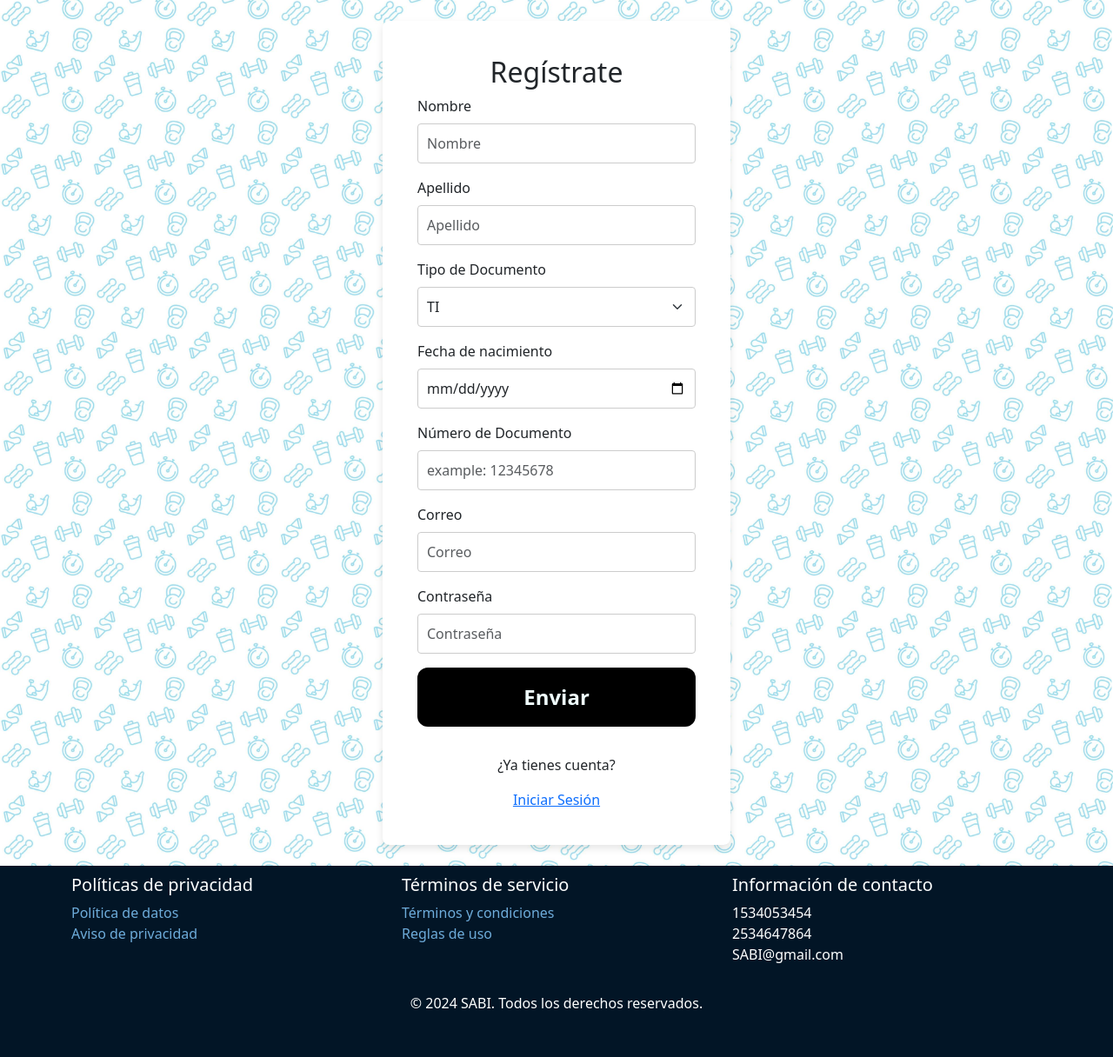
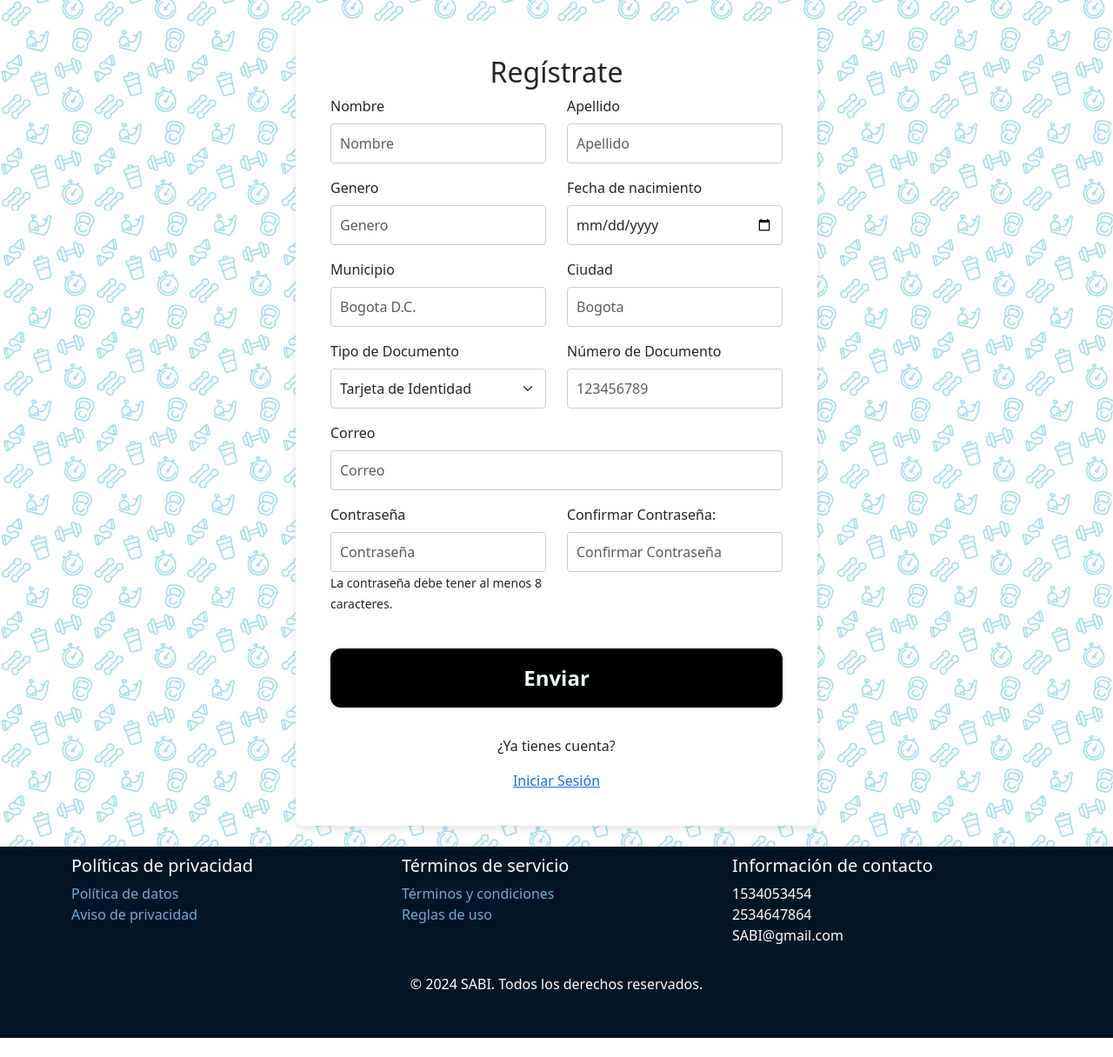
Before and after one commit to ESPLINDER/SABI, a PHP site: page /RegistrarUsuario.php in a window 1280 px wide. Shown: the part 76-1292 px from the top of the page at 87% size. After the commit the page ends 1270 px from the top, so only its background shows below. Run offline with PHP 8.4, Linux system fonts and the light colour scheme.

Commit message:
Docs: validacion de inicio sesion
se agrego sistema para validar inicio de sesiones y registros

```diff
--- a/GAES_5/PaginaWeb/Controlador/registro.php
+++ b/GAES_5/PaginaWeb/Controlador/registro.php
@@ -1,26 +1,40 @@
 <?php
-    include('conexion.php');
+session_start();
+include('conexion.php');
 
-    if(isset($_GET['registroUsuario'])){
-        if(strlen($_GET['nombre']) >= 1 &&
-        strlen($_GET['apellido']) >= 1 &&
-        strlen($_GET['tipoDocumneto']) >= 1 &&
-        strlen($_GET['fechaNacimiento']) >= 1 &&
-        strlen($_GET['idDocumento']) >= 1 &&
-        strlen($_GET['email']) >= 1 &&
-        strlen($_GET['password']) >= 1){
-            $nombre = $_GET['nombre'];
-            $apellido = $_GET['apellido'];
-            $tipoDocumneto = $_GET['tipoDocumneto'];
-            $fechaNacimiento = $_GET['fechaNacimiento'];
-            $idDocumento = $_GET['idDocumento'];
-            $email = $_GET['email'];
-            $password = $_GET['password'];
+function calcularEdad($fechaNacimiento)
+{
+    $fechaNacimiento = new DateTime($fechaNacimiento);
+    $hoy = new DateTime();
+    $edad = $hoy->diff($fechaNacimiento);
+    return $edad->y;
+}
 
-            $Insertar = "INSERT INTO `usuario`(`emaUsuario`, `nacUsuario`, `pasUsuario`, `tipDocumento`, `docUsuario`)
-            VALUES ('$email','$fechaNacimiento','$password','$tipoDocumneto','$idDocumento')";
+$registroExitoso = false;
 
-            $resultado = mysqli_query($conexion,$registrar);
-        }
+if (isset($_POST['registroUsuario'])) {
+
+    $tipoDocumento = $_POST['tipoDocumento'];
+    $fechaNacimiento = $_POST['fechaNacimiento'];
+    $edad = calcularEdad($fechaNacimiento);
+    $idDocumento = $_POST['idDocumento'];
+    $genero = $_POST['genero'];
+    $ciudad = $_POST['ciudad'];
+    $municipio = $_POST['municipio'];
+    $email = $_POST['email'];
+    $password = $_POST['password'];
+
+    $sql = "INSERT INTO usuario(emaUsuario, nacUsuario, edadUsuario,  pasUsuario, genUsuario, tipDocumento, docUsuario, ciuUsuario, municipioUsuario)
+            VALUES ('$email','$fechaNacimiento', '$edad', '$password', '$genero', '$tipoDocumento','$idDocumento', '$ciudad', '$municipio')";
+
+    $resultado = mysqli_query($conexion, $sql);
+    if ($resultado) {
+        $registroExitoso = true;
+        $_SESSION['nombre'] = $nomUsuario;
+        $_SESSION['idUsuario'] = $idUsuario;
+        $_SESSION['email'] = $email;
+        header("Location: CodigoVerificacion.php");
+        exit();
     }
+}
 ?>
--- a/GAES_5/PaginaWeb/Vista/Cliente/FormularioCalificaciones.php
+++ b/GAES_5/PaginaWeb/Vista/Cliente/FormularioCalificaciones.php
@@ -4,7 +4,7 @@
     <meta charset="UTF-8">
     <meta name="viewport" content="width=device-width, initial-scale=1.0">
     <title>Formulario Evaluación de Rutinas</title>
-    <link rel="stylesheet" href="bootstrap/css/bootstrap.min.css">
+    <link rel="stylesheet" href="../bootstrap/css/bootstrap.min.css">
     <style>
         body {
             background-color: #E2E2B6;
@@ -223,7 +223,7 @@
             </div>
         </form>
     </div>
-    <script src="bootstrap/js/bootstrap.bundle.min.js"></script>
+    <script src="../bootstrap/js/bootstrap.bundle.min.js"></script>
     <script>
         document.getElementById('fitnessForm').addEventListener('submit', function(event) {
      event.preventDefault();
--- a/GAES_5/PaginaWeb/Vista/Cliente/FormularioDiagnostico.php
+++ b/GAES_5/PaginaWeb/Vista/Cliente/FormularioDiagnostico.php
@@ -4,7 +4,7 @@
     <meta charset="UTF-8">
     <meta name="viewport" content="width=device-width, initial-scale=1.0">
     <title>Cuestionario de Fitness</title>
-    <link rel="stylesheet" href="bootstrap/css/bootstrap.min.css">
+    <link rel="stylesheet" href="../bootstrap/css/bootstrap.min.css">
     <style>
         body {
             background-color: #E2E2B6;
@@ -250,7 +250,7 @@
         </form>
     </div>
 
-    <script src="bootstrap/js/bootstrap.bundle.min.js"></script>
+    <script src="../bootstrap/js/bootstrap.bundle.min.js"></script>
     <script src="https://cdn.jsdelivr.net/npm/sweetalert2@11"></script>
     <script>
        document.getElementById('fitnessForm').addEventListener('submit', function(event) {
--- a/GAES_5/PaginaWeb/Vista/RegistrarUsuario.php
+++ b/GAES_5/PaginaWeb/Vista/RegistrarUsuario.php
@@ -1,3 +1,6 @@
+<?php
+        include('../Controlador/registro.php');
+?>
 <!DOCTYPE html>
 <html lang="es">
 
@@ -15,13 +18,16 @@
             flex-direction: column;
             min-height: 100vh;
         }
+
         .logo {
             margin-left: 10px;
         }
+
         .navbar-custom {
             background-color: #021526;
             color: whitesmoke;
         }
+
         .navbar-brand {
             font-size: 1.8rem;
             font-weight: bold;
@@ -31,13 +37,17 @@
             margin: 0 auto;
             text-decoration: none;
         }
-        .navbar-brand:hover, .navbar-brand:focus, .navbar-brand:active {
+
+        .navbar-brand:hover,
+        .navbar-brand:focus,
+        .navbar-brand:active {
             color: #6EACDA;
             text-decoration: none;
         }
+
         .form-container {
             width: 100%;
-            max-width: 400px;
+            max-width: 600px;
             padding: 40px;
             background-color: #fff;
             border-radius: 8px;
@@ -130,21 +140,30 @@
                 background-position: 0 0;
             }
         }
+
         footer {
             background-color: #021526;
             color: #fff;
             padding: 10px 0;
             margin-top: auto;
         }
+
         footer a {
             color: #6EACDA;
             text-decoration: none;
         }
+
         footer a:hover {
             color: #fff;
         }
+
         .footer-column {
             margin-bottom: 20px;
+        }
+
+        .error {
+            color: red;
+            font-size: 0.9em;
         }
     </style>
 </head>
@@ -163,98 +182,96 @@
     <div class="form-container my-4 mx-auto">
         <h2 class="text-center">Regístrate</h2>
 
-        <form id="registroUsuario" action="codigoVerificacion.php" method="get">
+        <form id="registroUsuario" action="" method="POST">
 
-            <div class="mb-3">
+            <div class="row">
+                <div class="col-sm-6 mb-3">
                     <label for="nombre" class="form-label">Nombre</label>
-                <input type="text" class="form-control" id="nombre" placeholder="Nombre" required>
+                    <input type="text" class="form-control" id="nombre" name="nombre" placeholder="Nombre" required>
                 </div>
 
-            <div class="mb-3">
+                <div class="col-sm-6 mb-3">
                     <label for="apellido" class="form-label">Apellido</label>
-                <input type="text" class="form-control" id="apellido" placeholder="Apellido" required>
+                    <input type="text" class="form-control" id="apellido" name="apellido" placeholder="Apellido" required>
+                </div>
             </div>
 
-            <div class="mb-3">
+            <div class="row">
+                <div class="col-sm-6 mb-3">
+                    <label for="genero" class="form-label">Genero</label>
+                    <input type="text" class="form-control" id="genero" name="genero" placeholder="Genero" required>
+                </div>
+                <div class="col-sm-6 mb-3">
+                    <label for="fechaNacimiento" class="form-label">Fecha de nacimiento</label>
+                    <input type="date" class="form-control" id="fechaNacimiento" name="fechaNacimiento" placeholder="1924 >= 2012"
+                        min="1924-01-01" max="2012-12-31" required>
+                </div>
+            </div>
+
+            <div class="row">
+                <div class="col-sm-6 mb-3">
+                    <label for="municipio" class="form-label">Municipio</label>
+                    <input type="text" class="form-control" id="municipio" name="municipio" placeholder="Bogota D.C." required>
+                </div>
+                <div class="col-sm-6 mb-3">
+                    <label for="ciudad" class="form-label">Ciudad</label>
+                    <input type="text" class="form-control" id="ciudad" name="ciudad" placeholder="Bogota" required>
+                </div>
+            </div>
+
+            <div class="row">
+                <div class="col-sm-6 mb-3">
                     <label for="tipoDocumento" class="form-label">Tipo de Documento</label>
-                <select class="form-select" id="tipoDocumento" aria-label="Seleccionar tipo de documento" required>
-                    <option value="TI">TI</option>
-                    <option value="CC">CC</option>
-                    <option value="CE">CE</option>
+                    <select class="form-select" id="tipoDocumento" name="tipoDocumento" aria-label="Seleccionar tipo de documento" required>
+                        <option value="TI">Tarjeta de Identidad</option>
+                        <option value="CC">Cedula de Ciudadania</option>
+                        <option value="CE">Cedula de Extranjeria</option>
                     </select>
                 </div>
-
-            <div class="mb-3">
-                <label for="fechaNacimiento" class="form-label">Fecha de nacimiento</label>
-                <input type="date" class="form-control" id="fechaNacimiento" placeholder="1924 >= 2012"
-                    min="1924-01-01" max="2012-12-31" required>
+                <div class="col-sm-6 mb-3">
+                    <label for="idDocumento" class="form-label">Número de Documento</label>
+                    <input type="number" class="form-control" id="idDocumento" name="idDocumento" placeholder="123456789" required>
                 </div>
-
-            <div class="mb-3">
-                <label for="idDocumento" class="form-label">Número de Documento</label>
-                <input type="number" class="form-control" id="idDocumento" placeholder="example: 12345678" required>
             </div>
 
             <div class="mb-3">
                 <label for="email" class="form-label">Correo</label>
-                <input type="email" class="form-control" id="email" placeholder="Correo" required>
+                <input type="email" class="form-control" id="email" name="email" placeholder="Correo" required>
             </div>
 
-            <div class="mb-3">
+            <div class="row">
+                <div class="col-sm-6 mb-3">
                     <label for="password" class="form-label">Contraseña</label>
-                <input type="password" class="form-control" id="password" placeholder="Contraseña" required>
-                <small id="mensaje" style="color: red; display: none;">La contraseña debe tener al menos 8 caracteres.</small>
+                    <input type="password" class="form-control" id="password" name="password" placeholder="Contraseña" required>
+                    <small id="mensaje">La contraseña debe tener al menos 8 caracteres.</small>
+                </div>
+                <div class="col-sm-6 mb-3">
+                    <label for="confPassword" class="form-label">Confirmar Contraseña:</label><br>
+                    <input type="password" class="form-control" id="confPassword" name="confPassword" placeholder="Confirmar Contraseña" required><br>
+                    <small id="mensajeConfirmacion" class="error"></small><br><br>
+                </div>
             </div>
 
-            <button type="submit" class="btn btn-custom w-100 mb-3" id="registra">Enviar</button>
+            <button type="submit" class="btn btn-custom w-100 mb-3" id="registra" name="registroUsuario" value="ok">Enviar</button>
 
         </form>
-        <?php
-            include('../Controlador/registro.php')
-        ?>
+
+        <dialog id="mensajeRegistro">
+            <h2 class="text-center">Registro Exitoso</h2>
+            <button onclick="document.getElementById('mensajeRegistro').close()">Cerrar</button>
+        </dialog>
+
+        <?php if ($registroExitoso): ?>
+            <script>
+                document.addEventListener("DOMContentLoaded", () => {
+                    document.getElementById("mensajeRegistro").showModal();
+                });
+            </script>
+        <?php endif; ?>
+
         <p class="text-center mt-3">¿Ya tienes cuenta?</p>
         <div class="text-center"><a href="InicioSesion.php" class="link-button">Iniciar Sesión</a></div>
     </div>
-    <script>
-        const fechaNacimientoInput = document.getElementById('fechaNacimiento');
-        fechaNacimientoInput.addEventListener('input', () => {
-            if (fechaNacimientoInput.validity.valid) {
-                fechaNacimientoInput.classList.add('valid');
-                fechaNacimientoInput.classList.remove('invalid');
-            } else {
-                fechaNacimientoInput.classList.add('invalid');
-                fechaNacimientoInput.classList.remove('valid');
-            }
-        });
-    </script>
-    <script>
-    function validarPassword() {
-        const contras = document.getElementById("password").value;
-        const errorCont = document.getElementById("mensaje");
-        if (contras.length > 0 && contras.length < 8) {
-            mensaje.style.display = "block";
-            } else {
-                mensaje.style.display = "none";
-            }
-}
-</script>
-    <script src="bootstrap/js/bootstrap.bundle.min.js"></script>
-
-    <script>
-    document.getElementById("registroUsuario").addEventListener("submit", function(event) {
-      event.preventDefault();
-
-      const email = document.getElementById("email").value;
-      const emailRegex = /^[^\s@]+@[^\s@]+\.[^\s@]+$/;
-
-      if (!emailRegex.test(email)) {
-        alert("Correo no Valido");
-        return;
-      }
-
-      alert("Registro Exitoso");
-    });
-    </script>
 
     <footer>
         <div class="container">
@@ -294,6 +311,7 @@
         </div>
         </div>
     </footer>
+    <script src="bootstrap/js/bootstrap.bundle.min.js"></script>
+    <script src="Script/registroUsuario.js"></script>
 </body>
-
 </html>
```
Also changed, not shown: GAES_5/PaginaWeb/Controlador/inicioSesionControl.php (added, +44 -0 lines), GAES_5/PaginaWeb/Controlador/logOut.php (added, +7 -0 lines), GAES_5/PaginaWeb/Vista/CodigoVerificacion.php (+20 -4 lines), GAES_5/PaginaWeb/Vista/ElecciónUsuario-Entrenador.php (+3 -4 lines), GAES_5/PaginaWeb/Vista/Entrenador/PaginaPrincipalEntrenador.php (+17 -8 lines), GAES_5/PaginaWeb/Vista/InicioSesion.php (+54 -11 lines), GAES_5/PaginaWeb/Vista/Script/registroUsuario.js (added, +41 -0 lines), GAES_5/PaginaWeb/Vista/accesoDenegado.php (added, +73 -0 lines). Lines whose indentation alone changed are shown as unchanged.
